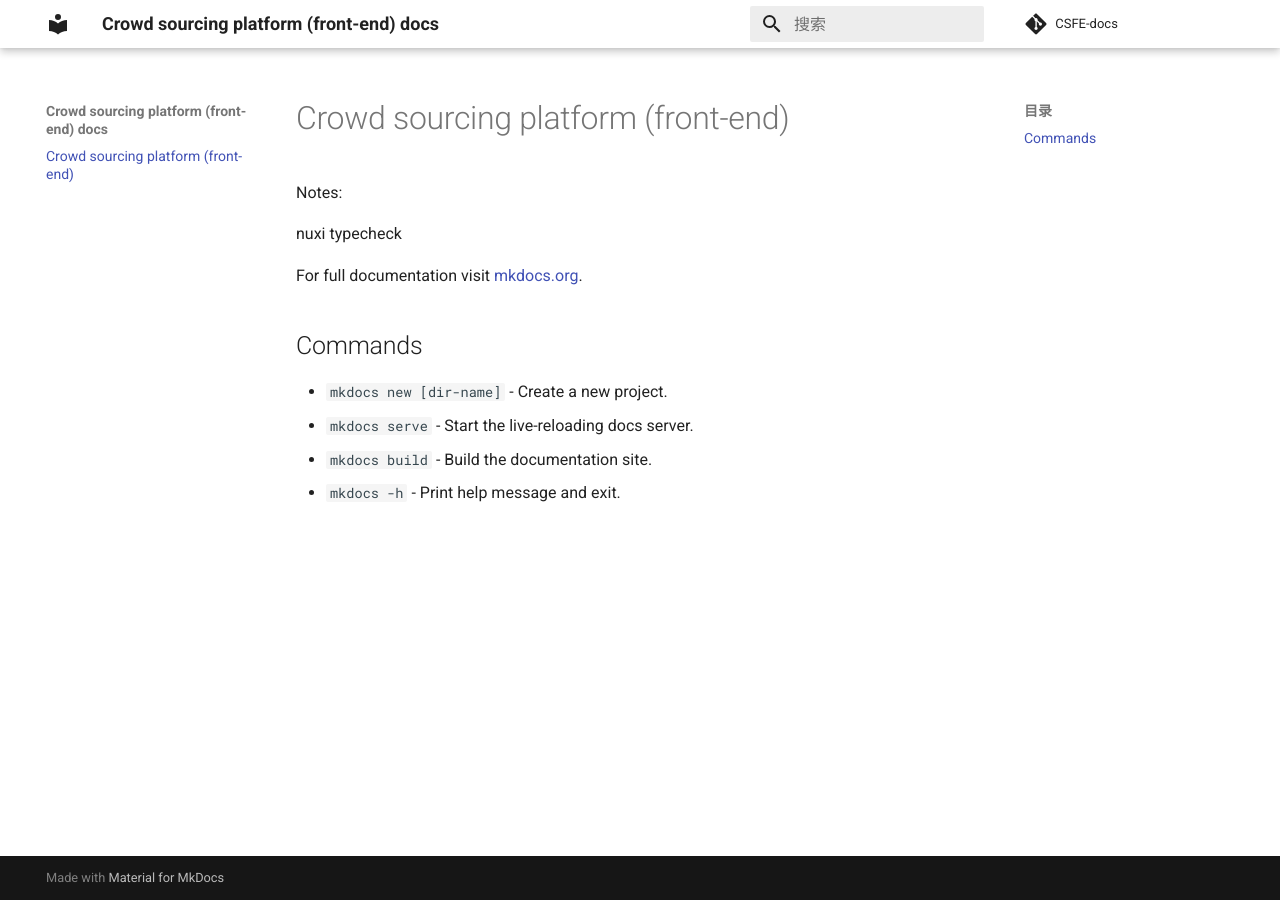
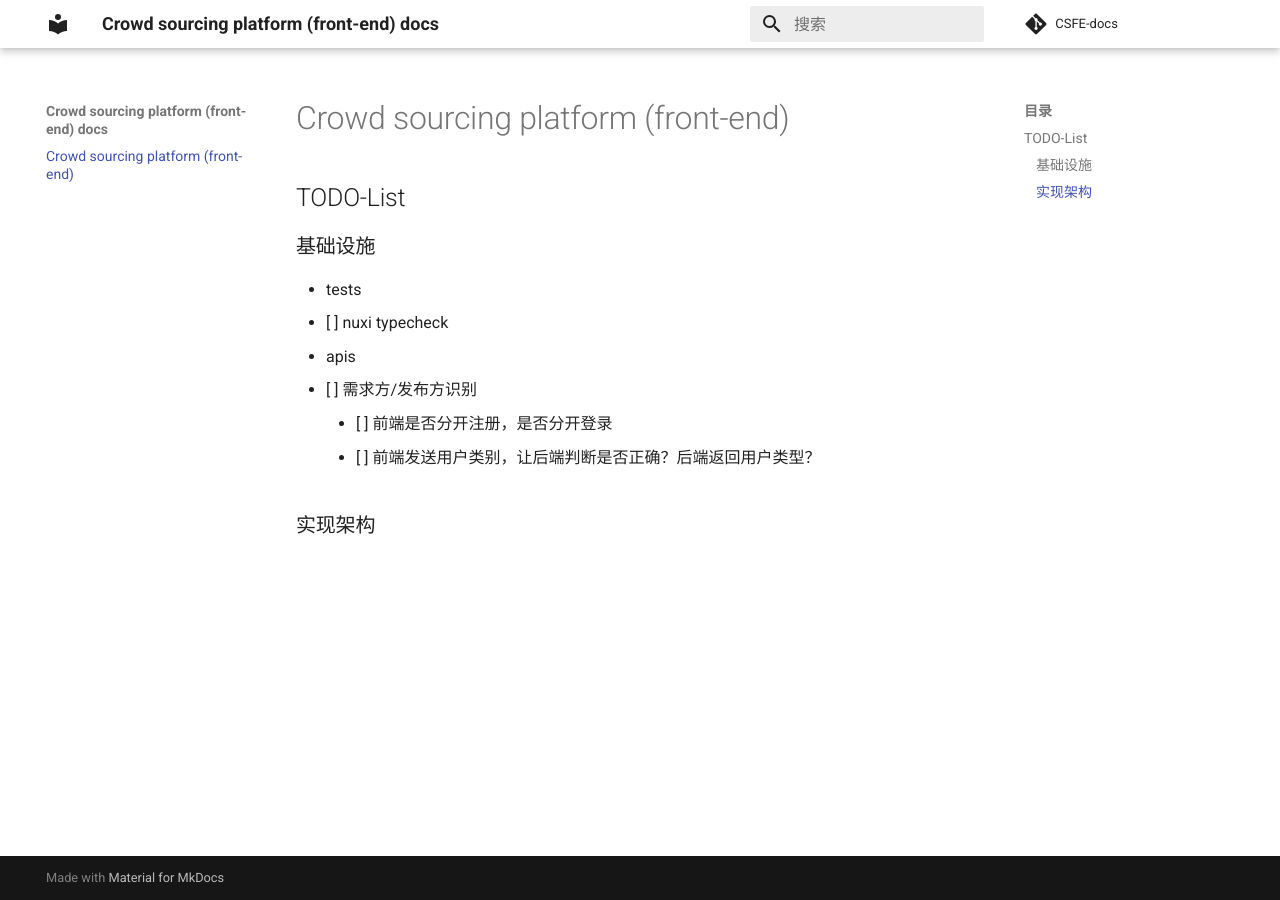
Before and after one commit to syniox/CSFE-docs, an MkDocs documentation site: the page built from docs/index.md, in a window 1280 px wide. Built offline with MkDocs 1.6.1 and Material for MkDocs 9.7.7, drawn with Linux system fonts in a browser that asks for light colours; comment, search, counter and statistics services are not loaded.

Commit message:
add TODO-List

```diff
--- a/docs/index.md
+++ b/docs/index.md
@@ -1,17 +1,14 @@
 # Crowd sourcing platform (front-end)
 
+## TODO-List
 
-Notes:
-
-nuxi typecheck
+### 基础设施
+- tests
+  - [ ] nuxi typecheck
+- apis
+  - [ ] 需求方/发布方识别
+    - [ ] 前端是否分开注册，是否分开登录
+    - [ ] 前端发送用户类别，让后端判断是否正确？后端返回用户类型？
 
 
-
-For full documentation visit [mkdocs.org](https://www.mkdocs.org).
-
-## Commands
-
-* `mkdocs new [dir-name]` - Create a new project.
-* `mkdocs serve` - Start the live-reloading docs server.
-* `mkdocs build` - Build the documentation site.
-* `mkdocs -h` - Print help message and exit.
+### 实现架构
```
